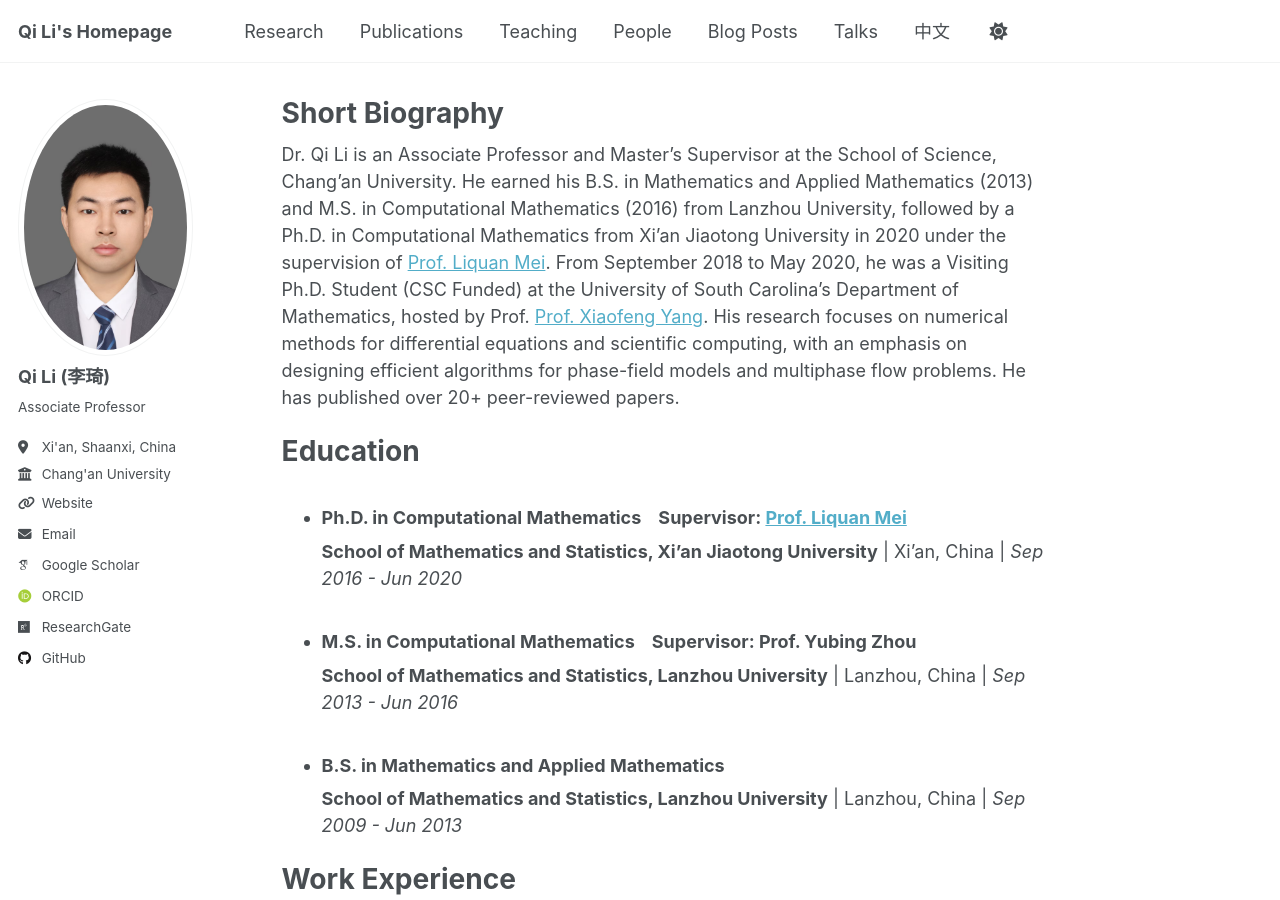
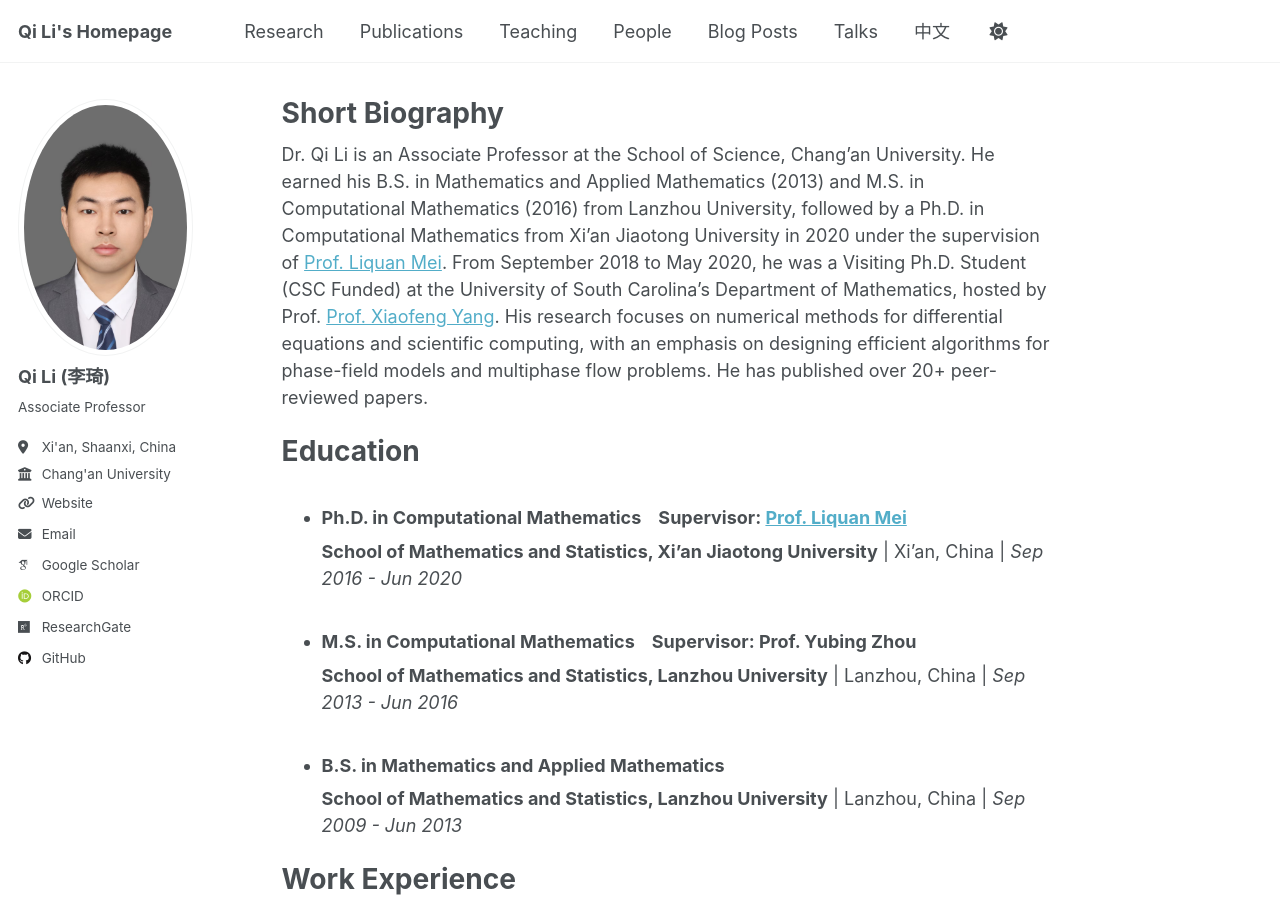
Before and after one commit to liqihao2000/liqihao2000.github.io, a Jekyll site: the page built from _pages/about.md, in a window 1280 px wide and 900 px high. Built offline with Jekyll 4.4.1, drawn with Linux system fonts in a browser that asks for light colours; some web fonts are replaced.

Commit message:
update info

```diff
--- a/_pages/about.md
+++ b/_pages/about.md
@@ -8,7 +8,7 @@
 ---
 
 
-Dr. Qi Li is an Associate Professor and Master's Supervisor at the School of Science, Chang'an University. He earned his B.S. in Mathematics and Applied Mathematics (2013) and M.S. in Computational Mathematics (2016) from Lanzhou University, followed by a Ph.D. in Computational Mathematics from Xi'an Jiaotong University in 2020 under the supervision of [Prof. Liquan Mei](http://gr.xjtu.edu.cn/web/lqmei). From September 2018 to May 2020, he was a Visiting Ph.D. Student (CSC Funded) at the University of South Carolina's Department of Mathematics, hosted by Prof. [Prof. Xiaofeng Yang](https://people.math.sc.edu/xfyang/). His research focuses on numerical methods for differential equations and scientific computing, with an emphasis on designing efficient algorithms for phase-field models and multiphase flow problems. He has published over 20+ peer-reviewed papers.
+Dr. Qi Li is an Associate Professor at the School of Science, Chang'an University. He earned his B.S. in Mathematics and Applied Mathematics (2013) and M.S. in Computational Mathematics (2016) from Lanzhou University, followed by a Ph.D. in Computational Mathematics from Xi'an Jiaotong University in 2020 under the supervision of [Prof. Liquan Mei](http://gr.xjtu.edu.cn/web/lqmei). From September 2018 to May 2020, he was a Visiting Ph.D. Student (CSC Funded) at the University of South Carolina's Department of Mathematics, hosted by Prof. [Prof. Xiaofeng Yang](https://people.math.sc.edu/xfyang/). His research focuses on numerical methods for differential equations and scientific computing, with an emphasis on designing efficient algorithms for phase-field models and multiphase flow problems. He has published over 20+ peer-reviewed papers.
 
 
 # Education
```
